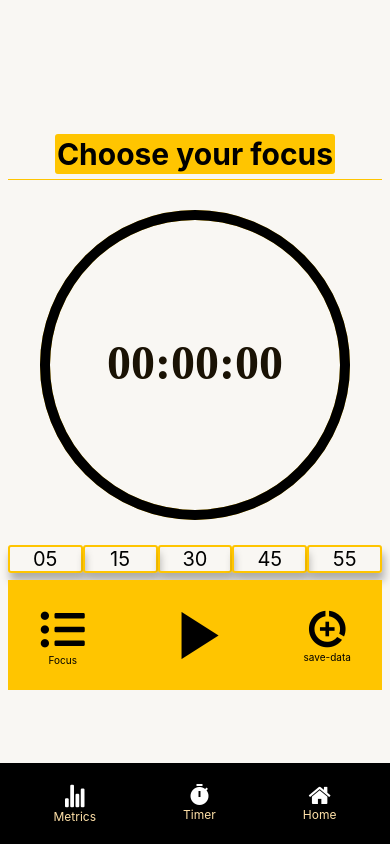
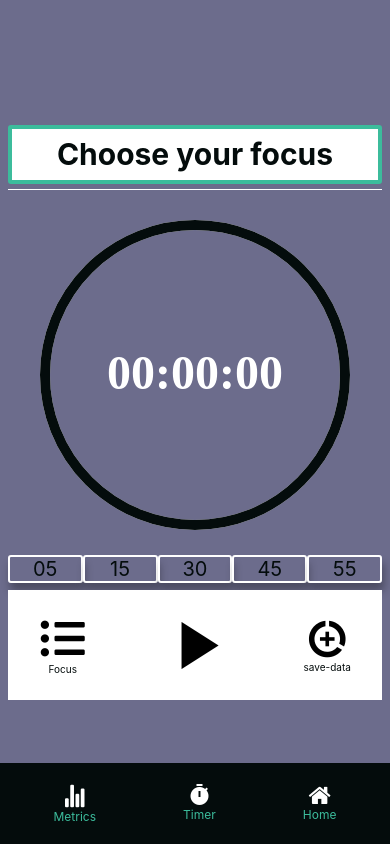
Before and after one commit to Lenindelrionicaragua/HabitTrackerAppFront, a React Native app: screen /StopwatchScreen in a window 390 px wide. Built offline with nearby package versions, Linux system fonts and the light colour scheme; what expo-web-browser would draw is missing.

Commit message:
chore: Update main app colors for initial version
- Changed primary app colors to new values for a more relaxed look
- Current colors remain orange, black, white, and grey, but with updated values
- Once finalized, color names will be updated to their final versions

```diff
--- a/screens/LoginScreen/LoginScreenStyles.js
+++ b/screens/LoginScreen/LoginScreenStyles.js
@@ -25,8 +25,10 @@ export const StyledContainer = styled(SafeAreaView)`
   width: 100%;
   padding: 15px;
   height: ${containerHeight};
+  /**
   margin-top: ${paddingTop};
   margin-bottom: ${paddingBottom};
+  **/
 `;
 
 export const InnerContainer = styled(View)`
--- a/screens/SignupScreen/SignupScreenStyles.js
+++ b/screens/SignupScreen/SignupScreenStyles.js
@@ -18,8 +18,10 @@ export const StyledContainer = styled(SafeAreaView)`
   background-color: ${lightGrey};
   width: 100%;
   height: ${containerHeight};
+  /**
   margin-top: ${paddingTop};
   margin-bottom: ${paddingBottom};
+  **/
 `;
 
 export const InnerContainer = styled(View)`
--- a/screens/StopwatchScreen/StopwatchScreenStyles.js
+++ b/screens/StopwatchScreen/StopwatchScreenStyles.js
@@ -6,7 +6,7 @@ import { Colors } from "../../styles/AppStyles";
 const { white, orange, grey, yellow, lightGrey, black } = Colors;
 
 const green = "#00ff00";
-const red = "#BF4F74;";
+const red = "#3cbc9c";
 
 const paddingBottom = Platform.OS === "web" ? "7%" : "0%";
 const marginTop = Platform.OS === "web" ? "1%" : "2%";
@@ -25,14 +25,15 @@ export const FocusTitle = styled(Text)`
   font-size: 30px;
   text-align: center;
   font-weight: bold;
+  background-color: ${orange};
   color: ${black};
-  background-color: ${orange};
-  margin-top: 0px;
-
-  margin-bottom: 0%;
-  border-width: 2px;
+  align-items: center;
+  justify-items: center;
+  border-width: 4px;
   border-radius: 3px;
-  border-color: ${orange};
+  border-color: ${red};
+  padding: 2%;
+  width: 100%;
 `;
 
 export const Line = styled(View)`
--- a/styles/AppStyles.js
+++ b/styles/AppStyles.js
@@ -1,10 +1,10 @@
 export const Colors = {
-  white: "#ffe1a8",
-  orange: "#ffc500",
-  grey: "#1a1204",
-  yellow: "#ffc554",
-  lightGrey: "#f9f7f3",
-  black: "#000000",
+  white: "#3cbc9c",
+  orange: "#ffffff" /* inputs background */,
+  grey: "#ffffff" /* info letter */,
+  yellow: "#ecc4d4",
+  lightGrey: "#6c6c8c" /* background app */,
+  black: "#040c0c",
   skyBlue: "#87CEEB",
   lightGreen: `rgba(16, 185, 129, 0.1)`
 };
```
